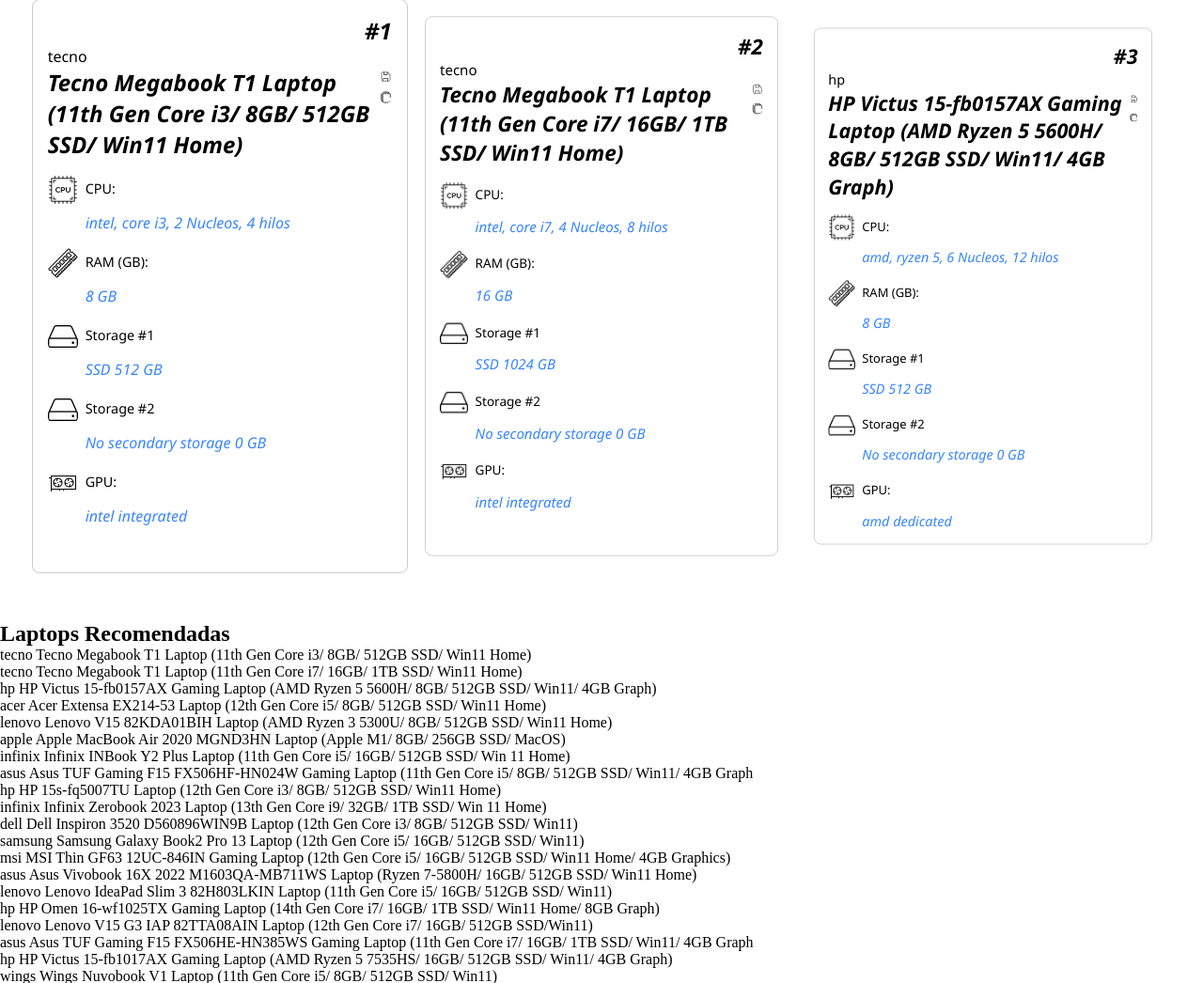
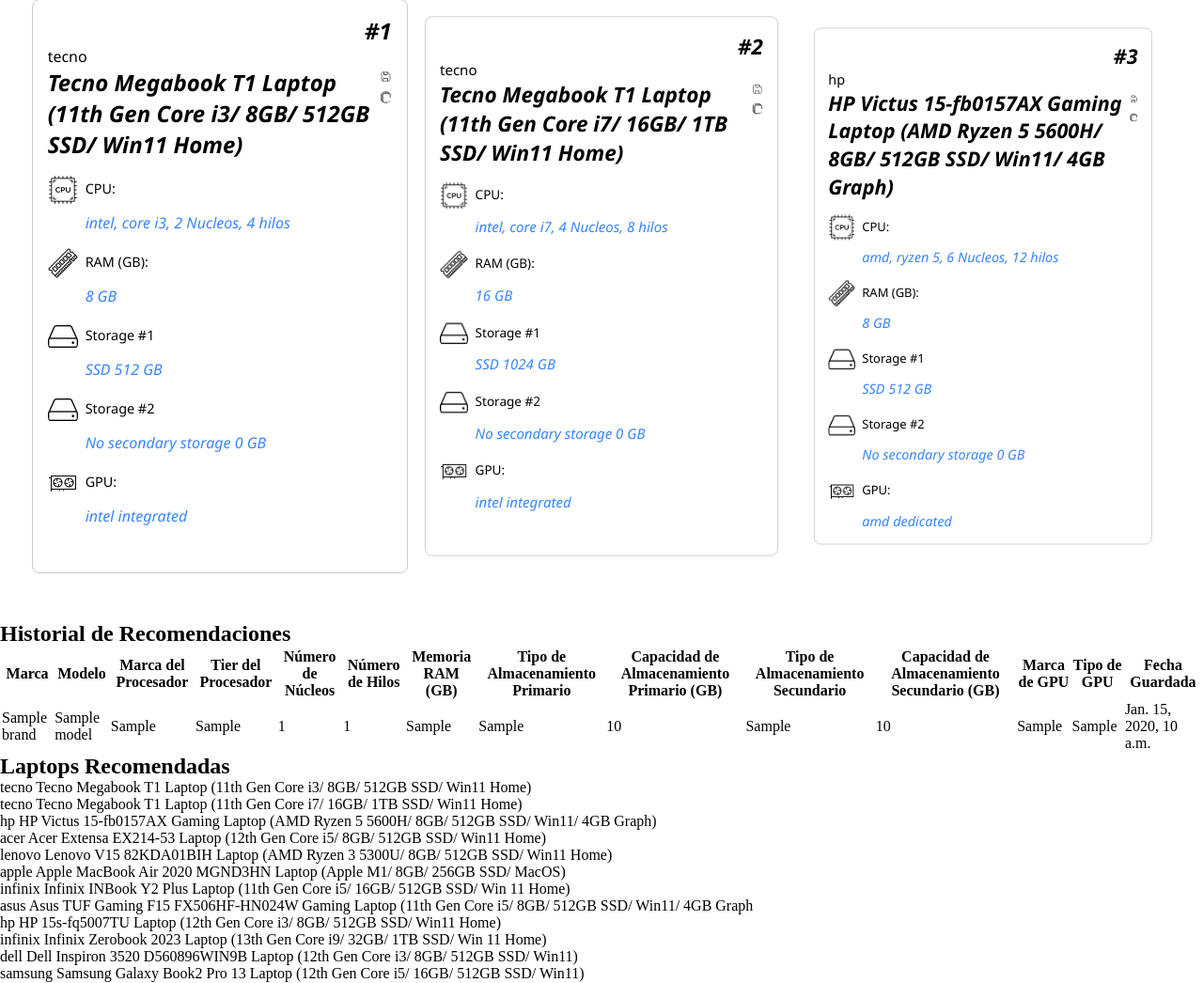
Before and after one commit to YERCKEN/lRecomender, a Django app: template TestToSBC/MyApp1/templates/entornos/recomendaciones.html in a window 1280 px wide. Shown: the part 255-1301 px from the top of the page at 94% size. Run offline with Django 5.2, Linux system fonts and the light colour scheme; data comes from the database, SQL or seed files in the repository; tables that the repository leaves empty hold one stand-in row (values such as "Sample post"); the template is opened without the code that fills it: values that come from a table or form of the project are taken from there, most other values are stand-ins (such as "Sample title", 1, 10 or a date in 2020); data that the repository does not hold is empty.

Commit message:
mostrar el historial de las laptos guardadas

```diff
--- a/TestToSBC/MyApp1/templates/entornos/recomendaciones.html
+++ b/TestToSBC/MyApp1/templates/entornos/recomendaciones.html
@@ -193,6 +193,47 @@
             {% endif %}
         </div>
     </div>
+    <h2>Historial de Recomendaciones</h2>
+    <table>
+        <thead>
+            <tr>
+                <th>Marca</th>
+                <th>Modelo</th>
+                <th>Marca del Procesador</th>
+                <th>Tier del Procesador</th>
+                <th>Número de Núcleos</th>
+                <th>Número de Hilos</th>
+                <th>Memoria RAM (GB)</th>
+                <th>Tipo de Almacenamiento Primario</th>
+                <th>Capacidad de Almacenamiento Primario (GB)</th>
+                <th>Tipo de Almacenamiento Secundario</th>
+                <th>Capacidad de Almacenamiento Secundario (GB)</th>
+                <th>Marca de GPU</th>
+                <th>Tipo de GPU</th>
+                <th>Fecha Guardada</th>
+            </tr>
+        </thead>
+        <tbody>
+            {% for item in historial %}
+                <tr>
+                    <td>{{ item.brand }}</td>
+                    <td>{{ item.model }}</td>
+                    <td>{{ item.processor_brand }}</td>
+                    <td>{{ item.processor_tier }}</td>
+                    <td>{{ item.num_cores }}</td>
+                    <td>{{ item.num_threads }}</td>
+                    <td>{{ item.ram_memory }}</td>
+                    <td>{{ item.primary_storage_type }}</td>
+                    <td>{{ item.primary_storage_capacity }}</td>
+                    <td>{{ item.secondary_storage_type }}</td>
+                    <td>{{ item.secondary_storage_capacity }}</td>
+                    <td>{{ item.gpu_brand }}</td>
+                    <td>{{ item.gpu_type }}</td>
+                    <td>{{ item.date_saved }}</td>
+                </tr>
+            {% endfor %}
+        </tbody>
+    </table>
     <h2>Laptops Recomendadas</h2>
     <ul>
         {% for laptop in laptops %}
```
